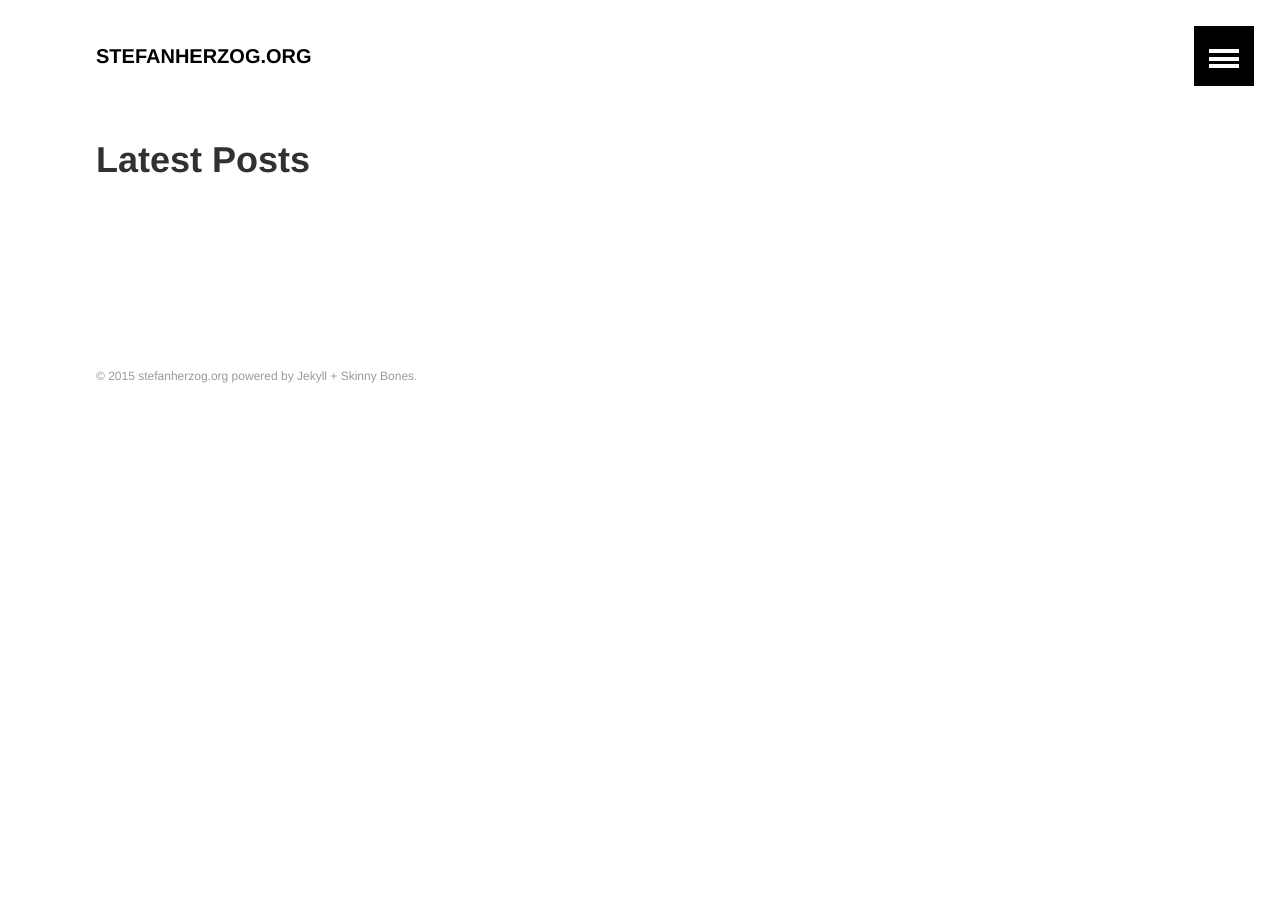
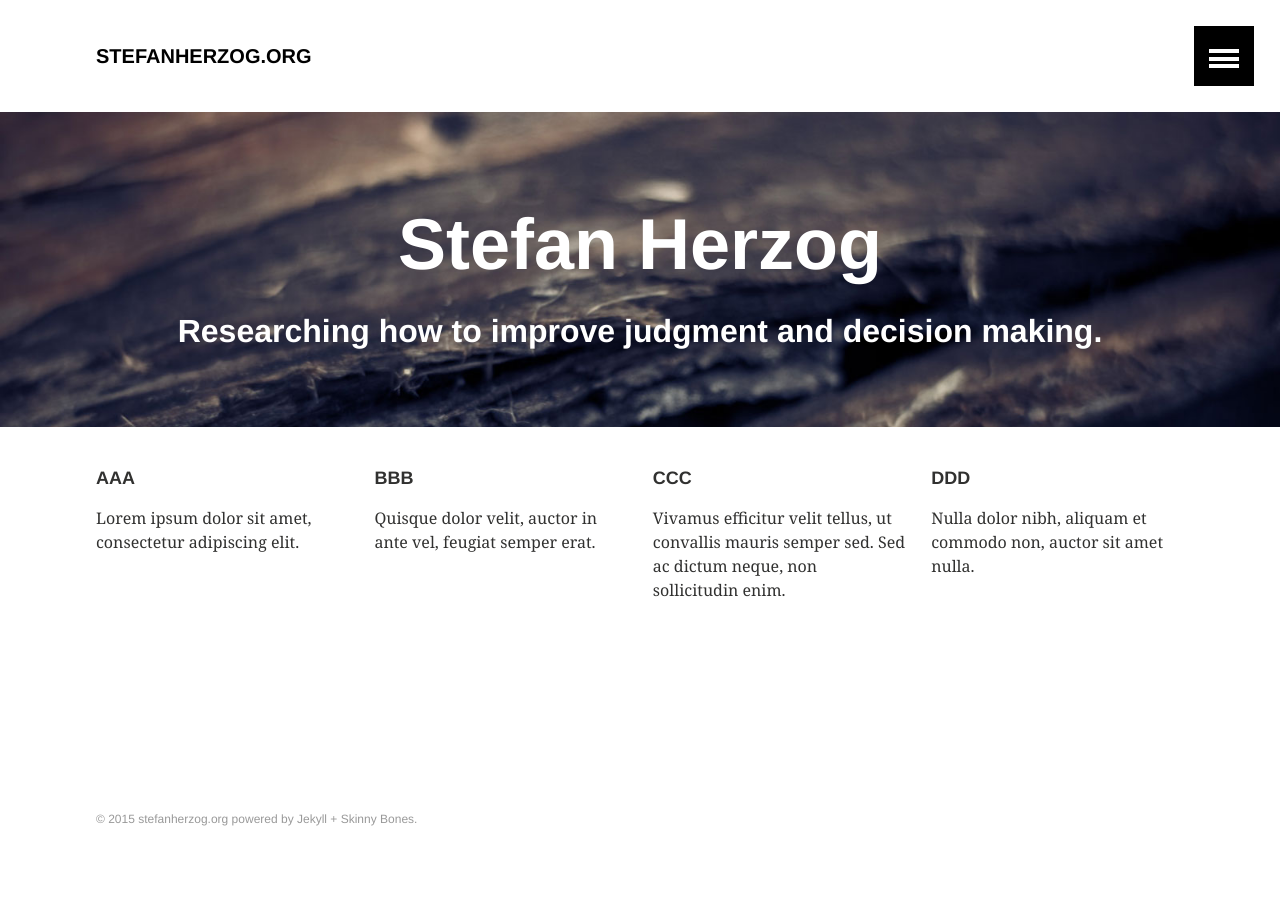
Before and after one commit to stefanherzog/blogdown, a Jekyll site: the page built from index.md, in a window 1280 px wide. Built offline with Jekyll 4.4.1, drawn with Linux system fonts in a browser that asks for light colours.

Commit message:
add start page

```diff
--- /dev/null
+++ b/_layouts/home.html
@@ -0,0 +1,71 @@
+<!DOCTYPE html>
+<html>
+  <head>
+    <meta charset="utf-8">
+    <title>{% if page.title %}{{ page.title }} • {% endif %}{{ site.title }}</title>
+    {% if page.excerpt %}<meta name="description" content="{{ page.excerpt | strip_html }}">{% endif %}
+    {% if page.tags %}<meta name="keywords" content="{{ page.tags | join: ', ' }}">{% endif %}
+    {% if page.author %}
+      {% assign author = site.data.authors[page.author] %}{% else %}{% assign author = site.owner %}
+    {% endif %}
+    {% include open-graph.html %}
+    {% if author.google.plus %}<link rel="author" href="https://plus.google.com/{{ author.google.plus }}"/>{% endif %}
+
+    <link rel="canonical" href="{{ page.url | replace:'index.html','' | prepend: site.url }}">
+
+    <link href="{{ site.url }}/atom.xml" type="application/atom+xml" rel="alternate" title="{{ site.title }} Atom Feed">
+
+    <meta name="HandheldFriendly" content="True">
+    <meta name="MobileOptimized" content="320">
+    <meta name="viewport" content="width=device-width, initial-scale=1.0">
+    <meta http-equiv="cleartype" content="on">
+
+    <link rel="stylesheet" href="{{ site.url }}/css/main.css">
+    <!-- HTML5 Shiv and Media Query Support for IE -->
+    <!--[if lt IE 9]>
+      <script src="{{ site.url }}/js/vendor/html5shiv.min.js"></script>
+      <script src="{{ site.url }}/js/vendor/respond.min.js"></script>
+    <![endif]-->
+
+  </head>
+
+  <body>
+    {% include header.html %}
+    {% include navigation-sliding.html %}
+
+    {% if page.image.feature %}
+    <div class="page-lead" style="background-image:url({{ site.url }}/images/{{ page.image.feature }})">
+      <div class="wrap page-lead-content">
+        <h1>Stefan Herzog</h1>
+        <h2>Researching how to improve judgment and decision making.</h2>
+    <!--     <a href="{{ site.url }}/getting-started/" class="btn-inverse">Start Using Skinny Bones</a> &nbsp; or &nbsp; <a href="https://github.com/mmistakes/skinny-bones-jekyll" class="btn-inverse">View on GitHub</a> -->
+      </div><!-- /.page-lead-content -->
+    </div><!-- /.page-lead -->
+    {% endif %}
+
+    <div id="page-wrapper">
+      {% include browser-upgrade.html %}
+
+      <div id="main" role="main">
+        <div class="wrap">
+          <div class="page-title">
+            <h1>{{ page.title }}</h1>
+            {% if page.excerpt %}<h2>{{ page.excerpt }}</h2>{% endif %}
+          </div>
+          <div class="archive-wrap">
+            <div class="page-content">
+              {{ content }}
+            </div><!-- /.page-content -->
+          </div class="archive-wrap"><!-- /.archive-wrap -->
+        </div><!-- /.wrap -->
+      </div><!-- /#main -->
+
+      {% include footer.html %}
+    </div>
+
+    <script src="{{ site.url }}/js/vendor/jquery-1.9.1.min.js"></script>
+    <script src="{{ site.url }}/js/main.js"></script>
+
+  </body>
+
+</html>
--- a/index.md
+++ b/index.md
@@ -1,11 +1,30 @@
 ---
-layout: archive
+layout: home
 permalink: /
-title: "Latest Posts"
+image:
+  feature: wood-texture-1600x800.jpg
 ---
 
 <div class="tiles">
-{% for post in site.posts %}
-	{% include post-grid.html %}
-{% endfor %}
+
+<div class="tile">
+  <h2 class="post-title">AAA</h2>
+  <p class="post-excerpt">Lorem ipsum dolor sit amet, consectetur adipiscing elit. </p>
+</div><!-- /.tile -->
+
+<div class="tile">
+  <h2 class="post-title">BBB</h2>
+  <p class="post-excerpt">Quisque dolor velit, auctor in ante vel, feugiat semper erat.</p>
+</div><!-- /.tile -->
+
+<div class="tile">
+  <h2 class="post-title">CCC</h2>
+  <p class="post-excerpt"> Vivamus efficitur velit tellus, ut convallis mauris semper sed. Sed ac dictum neque, non sollicitudin enim.</p>
+</div><!-- /.tile -->
+
+<div class="tile">
+  <h2 class="post-title">DDD</h2>
+  <p class="post-excerpt"> Nulla dolor nibh, aliquam et commodo non, auctor sit amet nulla.</p>
+</div><!-- /.tile -->
+
 </div><!-- /.tiles -->
```
Also changed, not shown: images/wood-texture-1600x800.jpg (added).
